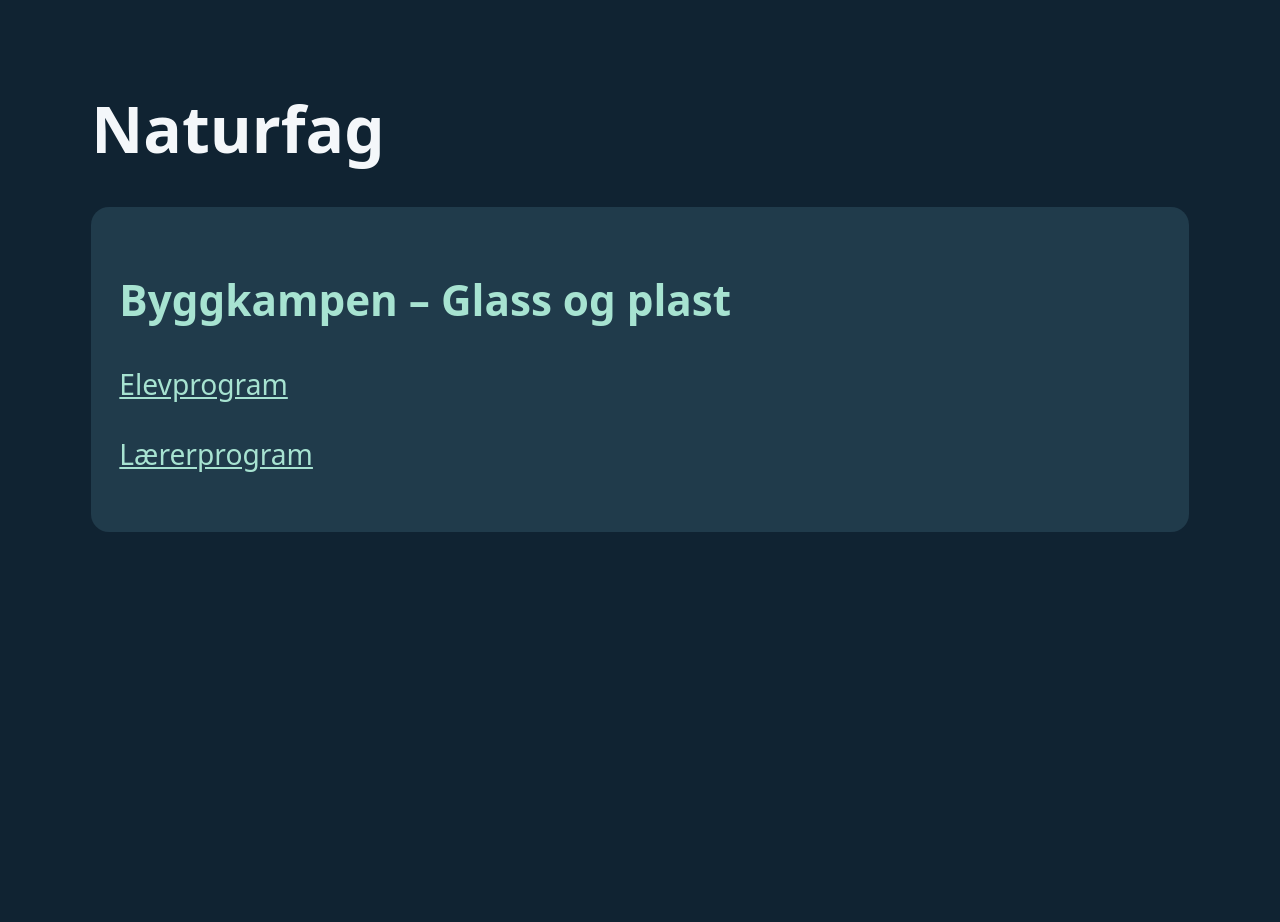
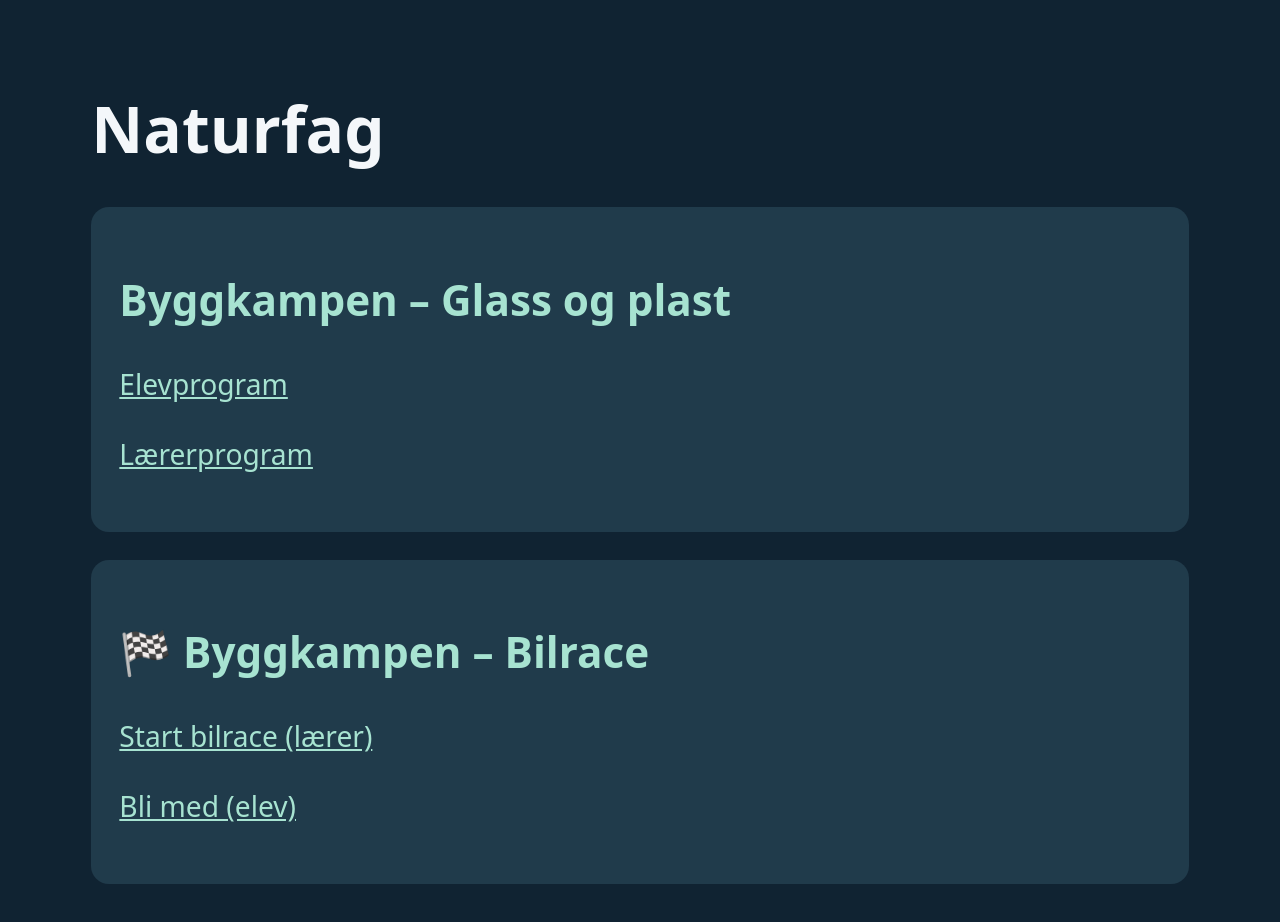
Before and after one commit to helull/naturfag, a plain HTML site: page index.html in a window 1280 px wide. Before the commit the page ends 800 px from the top, so only its background shows below. Drawn offline with Linux system fonts and the light colour scheme.

Commit message:
Bilrace i naturfagmenyen

```diff
--- a/index.html
+++ b/index.html
@@ -1 +1 @@
-<!doctype html><html lang="nb"><meta charset="utf-8"><meta name="viewport" content="width=device-width,initial-scale=1"><style>*{box-sizing:border-box}body{margin:0;background:#102332;color:#f4f7fa;font:clamp(17px,2.2vw,32px) system-ui}main{max-width:1200px;margin:auto;padding:4vw}button,input{font:inherit;padding:.65em;border-radius:12px;border:0}button{background:#e9a13b;color:#142332;cursor:pointer;margin:.2em}button:disabled{opacity:.5}h1{font-size:clamp(32px,5vw,76px);line-height:1.1}h2{color:#a7e3d1}p{line-height:1.5}.panel{background:#203b4b;padding:1em;border-radius:18px;margin:1em 0}.options{display:grid;grid-template-columns:repeat(auto-fit,minmax(220px,1fr));gap:10px}.options button{text-align:left;background:#305a70;color:white}.names{display:flex;flex-wrap:wrap;gap:8px}.names span{background:#23684f;padding:.4em .7em;border-radius:30px}small{font-size:.65em}a{color:#a7e3d1}input{max-width:100%}header{display:flex;flex-wrap:wrap;justify-content:space-between;align-items:center} .bar{background:#426171;height:12px;border-radius:10px;overflow:hidden}.bar i{display:block;background:#65d6a4;height:100%}</style><main><h1>Naturfag</h1><div class="panel"><h2>Byggkampen – Glass og plast</h2><p><a href="byggkampen/">Elevprogram</a></p><p><a href="byggkampen/laerer.html">Lærerprogram</a></p></div></main></html>
+<!doctype html><html lang="nb"><meta charset="utf-8"><meta name="viewport" content="width=device-width,initial-scale=1"><style>*{box-sizing:border-box}body{margin:0;background:#102332;color:#f4f7fa;font:clamp(17px,2.2vw,32px) system-ui}main{max-width:1200px;margin:auto;padding:4vw}button,input{font:inherit;padding:.65em;border-radius:12px;border:0}button{background:#e9a13b;color:#142332;cursor:pointer;margin:.2em}button:disabled{opacity:.5}h1{font-size:clamp(32px,5vw,76px);line-height:1.1}h2{color:#a7e3d1}p{line-height:1.5}.panel{background:#203b4b;padding:1em;border-radius:18px;margin:1em 0}.options{display:grid;grid-template-columns:repeat(auto-fit,minmax(220px,1fr));gap:10px}.options button{text-align:left;background:#305a70;color:white}.names{display:flex;flex-wrap:wrap;gap:8px}.names span{background:#23684f;padding:.4em .7em;border-radius:30px}small{font-size:.65em}a{color:#a7e3d1}input{max-width:100%}header{display:flex;flex-wrap:wrap;justify-content:space-between;align-items:center} .bar{background:#426171;height:12px;border-radius:10px;overflow:hidden}.bar i{display:block;background:#65d6a4;height:100%}</style><main><h1>Naturfag</h1><div class="panel"><h2>Byggkampen – Glass og plast</h2><p><a href="byggkampen/">Elevprogram</a></p><p><a href="byggkampen/laerer.html">Lærerprogram</a></p></div><div class="panel"><h2>🏁 Byggkampen – Bilrace</h2><p><a href="bilrace/laerer.html">Start bilrace (lærer)</a></p><p><a href="bilrace/">Bli med (elev)</a></p></div></main></html>
```
